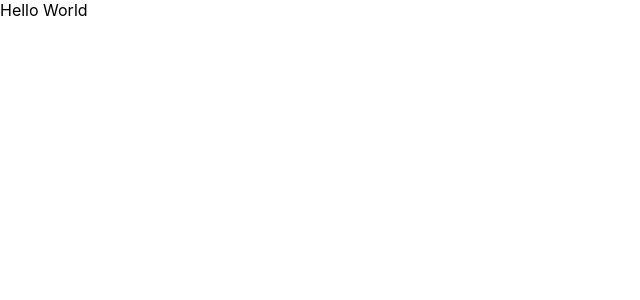
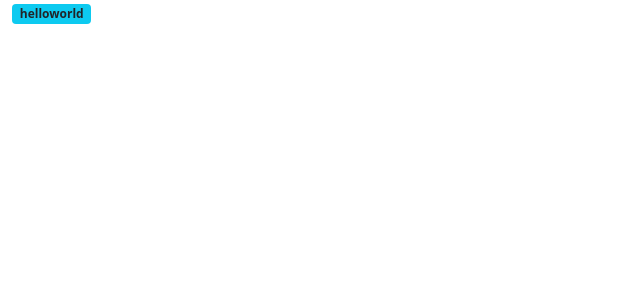
Before and after one commit to Naares/React-Callendar, a React (Create React App) app in the folder react-callendar/: page / in a window 1280 px wide. Shown: the top 300 px of the page, without its empty margins (0-640 px from the left). Built offline with nearby package versions, Linux system fonts and the light colour scheme.

Commit message:
Added legacy ssl support, modified Message to show as Bootstrap badge

```diff
--- a/react-callendar/src/App.tsx
+++ b/react-callendar/src/App.tsx
@@ -1,13 +1,15 @@
+import 'bootstrap/dist/css/bootstrap.min.css';
 import React from 'react';
 import logo from './logo.svg';
 import './App.css';
 import { Container } from 'react-bootstrap';
 import { Header } from './components/Header';
+import { EMessageSeverity, Message } from './components/Message';
 
 function App() {
   return (
     <div className="container-fluid">
-      <Header />
+      <Message message='helloworld' messageSeverity={EMessageSeverity.Info} />
     </div>
   );
 }
--- a/react-callendar/src/components/Message.tsx
+++ b/react-callendar/src/components/Message.tsx
@@ -1,5 +1,21 @@
 import React from "react";
 
-export class Message extends React.Component{
+export class Message extends React.Component<IMessage>{
+    render(): React.ReactNode {
+        let badgeName : string = 'badge ' + this.props.messageSeverity.valueOf().toString();
+        console.log(this.props.messageSeverity);
+        return <span className={badgeName}>{this.props.message}</span>
+    }
+}
 
+export interface IMessage{
+    message : string,
+    messageSeverity : EMessageSeverity
 }
+
+export enum EMessageSeverity{
+    'Info' = "bg-info text-dark",
+    'Warning' = "bg-warning text-dark",
+    'Error' = "bg-danger",
+    'Other' ="bg-secondary"
+}
--- a/react-callendar/tsconfig.json
+++ b/react-callendar/tsconfig.json
@@ -18,7 +18,7 @@
     "resolveJsonModule": true,
     "isolatedModules": true,
     "noEmit": true,
-    "jsx": "react-jsx"
+    "jsx": "preserve"
   },
   "include": [
     "src"
```
Also changed, not shown: react-callendar/package.json (+7 -5 lines), react-callendar/src/components/MessageNotifier.tsx (+20 -1 lines), 1 other file (tests, documents, lock files or other folders).
